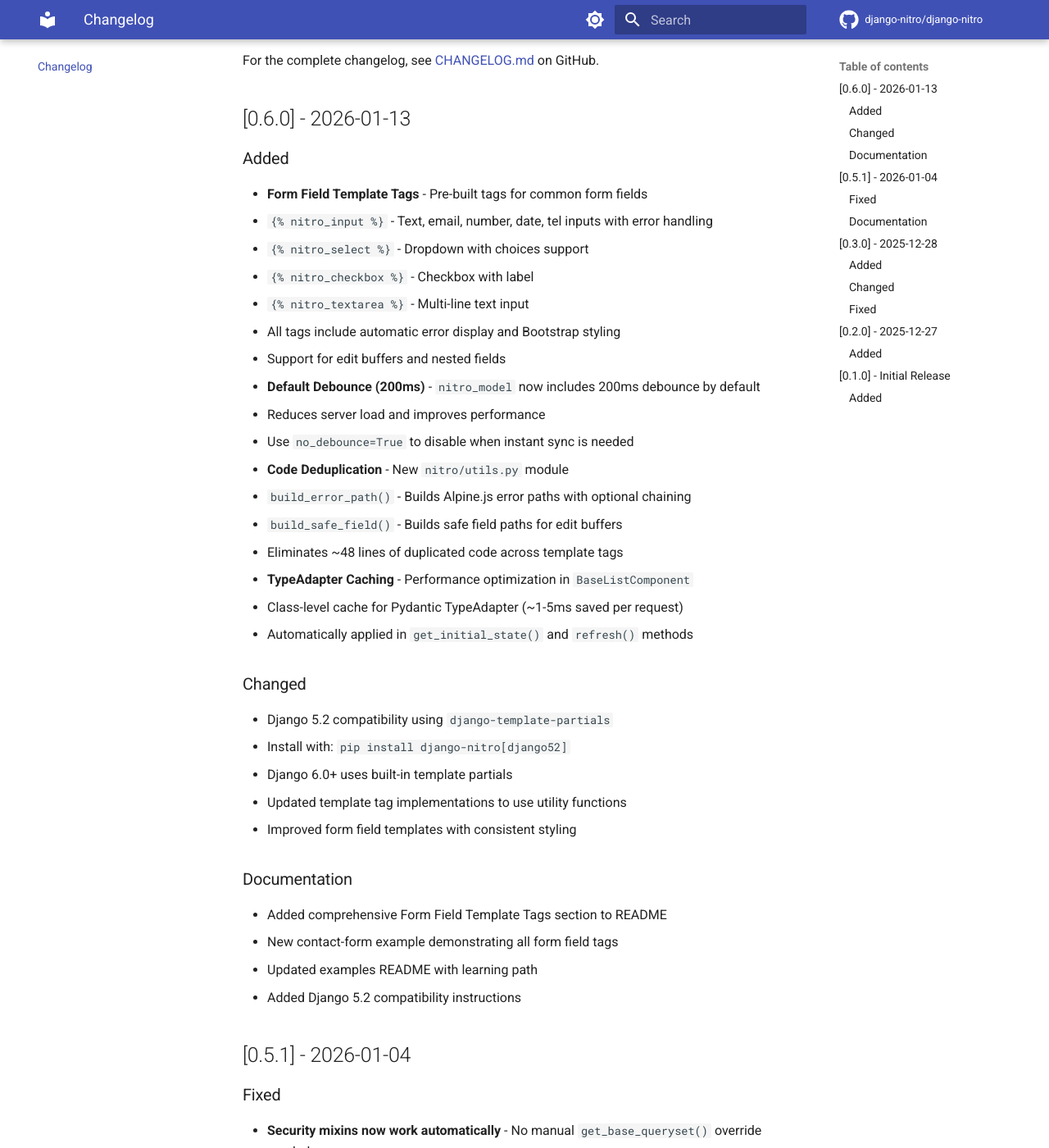
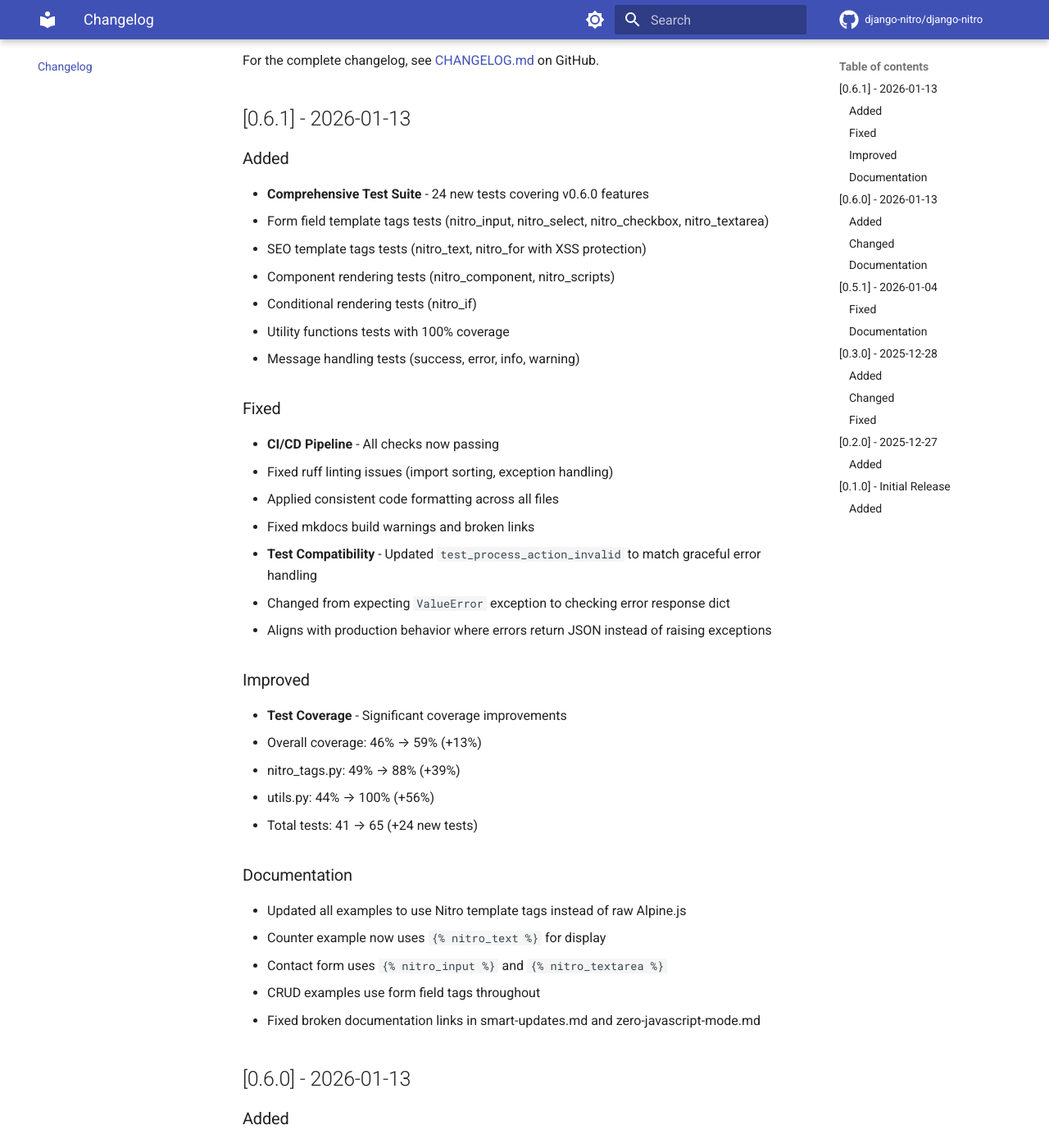
Before and after one commit to django-nitro/django-nitro, an MkDocs documentation site: the page built from docs/changelog.md, in a window 1280 px wide and 1400 px high, scrolled down 208 px. Shown: the whole window at 82% size. Built offline with MkDocs 1.6.1 and Material for MkDocs 9.7.7, drawn with Linux system fonts in a browser that asks for light colours; comment, search, counter and statistics services are not loaded; the version menu is left out.

Commit message:
docs: Add v0.6.1 to changelog
- Document 24 new comprehensive tests
- Highlight CI/CD fixes and improvements
- Show test coverage improvements (46% → 59%)
- Note documentation updates with Nitro template tags

```diff
--- a/docs/changelog.md
+++ b/docs/changelog.md
@@ -3,6 +3,40 @@
 All notable changes to Django Nitro are documented here.
 
 For the complete changelog, see [CHANGELOG.md](https://github.com/django-nitro/django-nitro/blob/main/CHANGELOG.md) on GitHub.
+
+## [0.6.1] - 2026-01-13
+
+### Added
+- **Comprehensive Test Suite** - 24 new tests covering v0.6.0 features
+  - Form field template tags tests (nitro_input, nitro_select, nitro_checkbox, nitro_textarea)
+  - SEO template tags tests (nitro_text, nitro_for with XSS protection)
+  - Component rendering tests (nitro_component, nitro_scripts)
+  - Conditional rendering tests (nitro_if)
+  - Utility functions tests with 100% coverage
+  - Message handling tests (success, error, info, warning)
+
+### Fixed
+- **CI/CD Pipeline** - All checks now passing
+  - Fixed ruff linting issues (import sorting, exception handling)
+  - Applied consistent code formatting across all files
+  - Fixed mkdocs build warnings and broken links
+- **Test Compatibility** - Updated `test_process_action_invalid` to match graceful error handling
+  - Changed from expecting `ValueError` exception to checking error response dict
+  - Aligns with production behavior where errors return JSON instead of raising exceptions
+
+### Improved
+- **Test Coverage** - Significant coverage improvements
+  - Overall coverage: 46% → 59% (+13%)
+  - nitro_tags.py: 49% → 88% (+39%)
+  - utils.py: 44% → 100% (+56%)
+  - Total tests: 41 → 65 (+24 new tests)
+
+### Documentation
+- Updated all examples to use Nitro template tags instead of raw Alpine.js
+  - Counter example now uses `{% nitro_text %}` for display
+  - Contact form uses `{% nitro_input %}` and `{% nitro_textarea %}`
+  - CRUD examples use form field tags throughout
+- Fixed broken documentation links in smart-updates.md and zero-javascript-mode.md
 
 ## [0.6.0] - 2026-01-13
 
```
